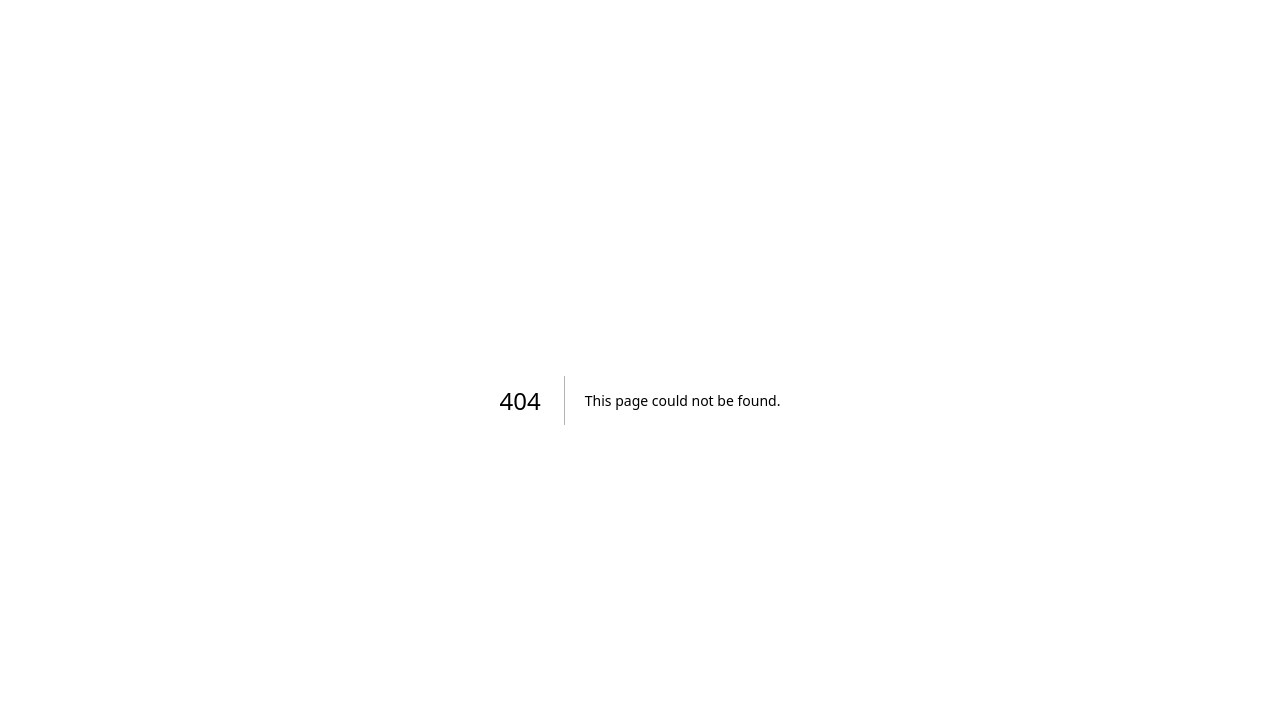
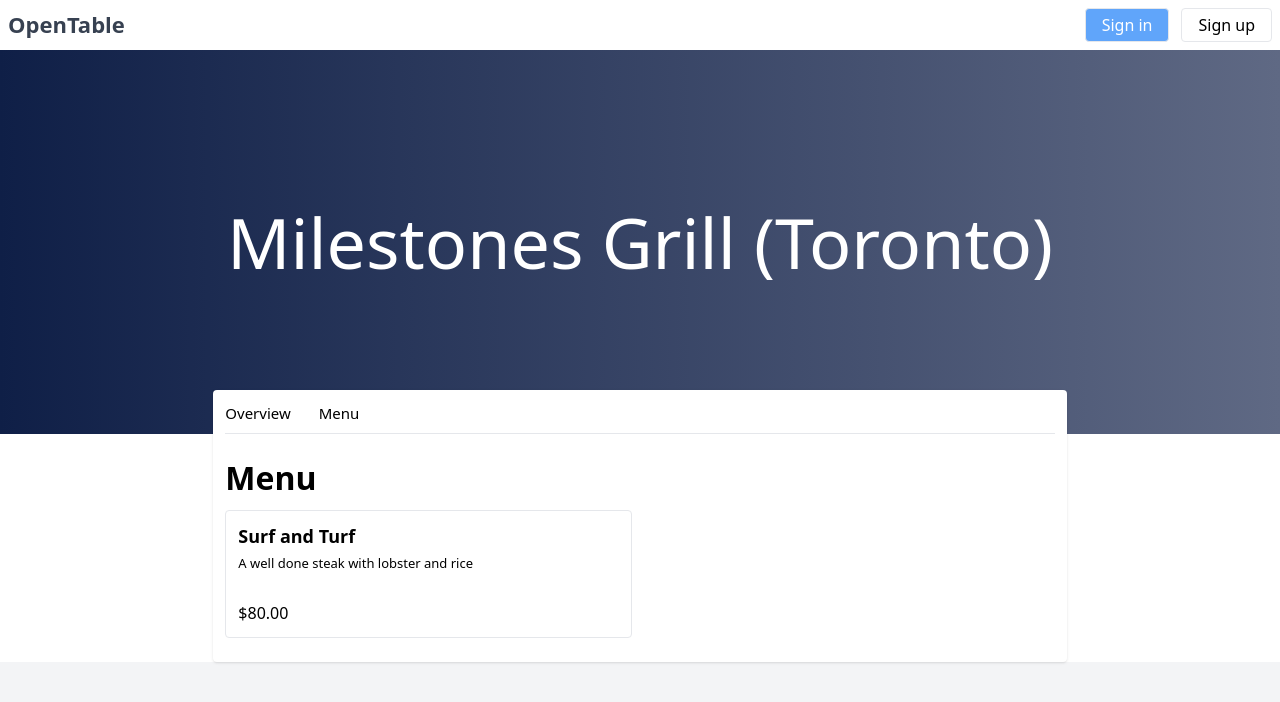
Before and after one commit to stone-com/restaurant-booking-nextJS, a Next.js app: page /restaurant/1/menu in a window 1280 px wide. Before the commit this address had no page. Shown: the top 702 px of the page. Built offline with nearby package versions, Linux system fonts and the light colour scheme.

Commit message:
menu page routing and dummy data

```diff
--- /dev/null
+++ b/app/restaurant/[slug]/menu/page.tsx
@@ -0,0 +1,68 @@
+export default function Menu() {
+  return (
+    <main className='w-screen min-h-screen bg-gray-100'>
+      <main className='m-auto bg-white max-w-screen-2xl'>
+        {/* NAVBAR */}
+        <nav className='flex justify-between p-2 bg-white'>
+          <a href='' className='text-2xl font-bold text-gray-700'>
+            {' '}
+            OpenTable{' '}
+          </a>
+          <div>
+            <div className='flex'>
+              <button className='p-1 px-4 mr-3 text-white bg-blue-400 border rounded'>
+                Sign in
+              </button>
+              <button className='p-1 px-4 border rounded'>Sign up</button>
+            </div>
+          </div>
+        </nav>
+        {/* NAVBAR */} {/* HEADER */}
+        <div className='overflow-hidden h-96'>
+          <div className='bg-center bg-gradient-to-r from-[#0f1f47] to-[#5f6984] h-full flex justify-center items-center'>
+            <h1 className='text-center text-white text-7xl captitalize text-shadow'>
+              Milestones Grill (Toronto)
+            </h1>
+          </div>
+        </div>
+        {/* HEADER */} {/* DESCRIPTION PORTION */}
+        <div className='flex items-start justify-between w-2/3 m-auto 0 -mt-11'>
+          <div className='bg-white w-[100%] rounded p-3 shadow'>
+            {/* RESAURANT NAVBAR */}
+            <nav className='flex pb-2 border-b text-reg'>
+              <a href='' className='mr-7'>
+                {' '}
+                Overview{' '}
+              </a>
+              <a href='' className='mr-7'>
+                {' '}
+                Menu{' '}
+              </a>
+            </nav>
+            {/* RESAURANT NAVBAR */} {/* MENU */}
+            <main className='mt-5 bg-white'>
+              <div>
+                <div className='pb-1 mt-4 mb-1'>
+                  <h1 className='text-4xl font-bold'>Menu</h1>
+                </div>
+                <div className='flex flex-wrap justify-between'>
+                  {/* MENU CARD */}
+                  <div className=' border rounded p-3 w-[49%] mb-3'>
+                    <h3 className='text-lg font-bold'>Surf and Turf</h3>
+                    <p className='mt-1 text-sm font-light'>
+                      A well done steak with lobster and rice
+                    </p>
+                    <p className='mt-7'>$80.00</p>
+                  </div>
+                  {/* MENU CARD */}
+                </div>
+              </div>
+            </main>
+            {/* MENU */}
+          </div>
+        </div>
+        {/* DESCRIPTION PORTION */}
+      </main>
+    </main>
+  );
+}
```
